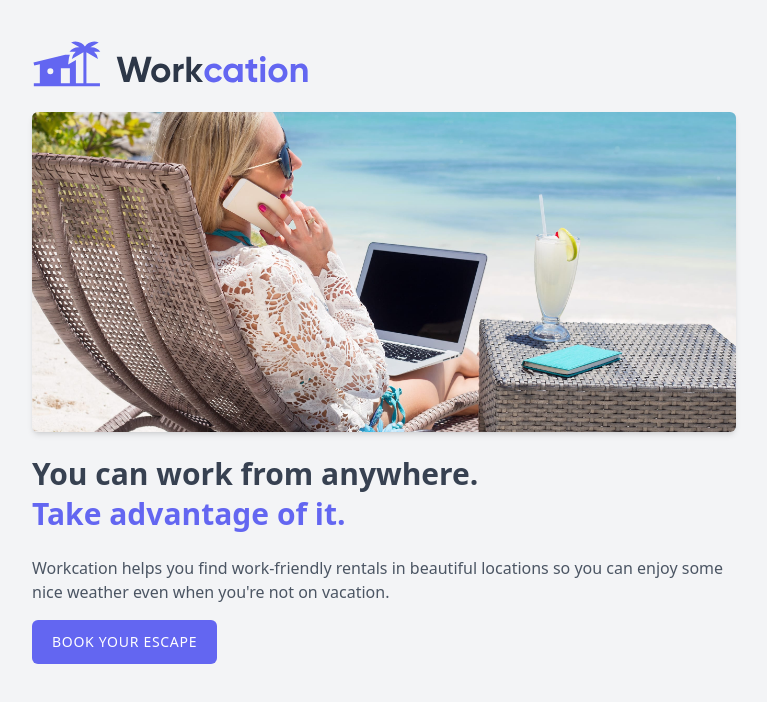
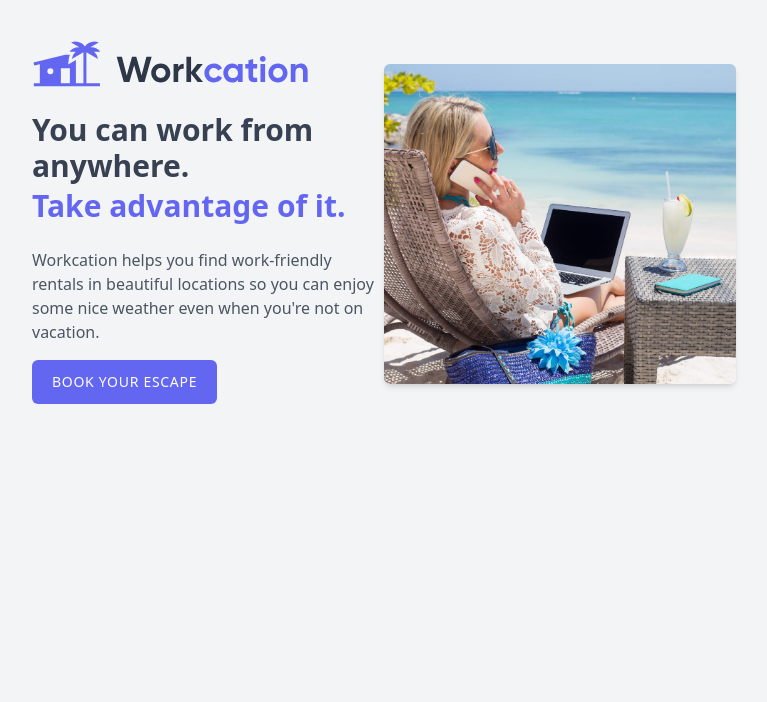
Before and after one commit to theiceeman/tailwind-css-crash, a website built with Vite: page index.html in a window 1280 px wide. Shown: the whole page, without its empty margins (256-1023 px from the left). Built offline with nearby package versions, Linux system fonts and the light colour scheme.

Commit message:
responsive design

```diff
--- a/index.html
+++ b/index.html
@@ -8,12 +8,13 @@
   </head>
   <body class="bg-gray-100">
     <!--  px-44 -->
-    <div class="mx-auto mt-10 max-w-3xl px-8">
+    <div class="mx-auto mt-10 max-w-3xl px-8 grid lg:grid-cols-2">
+      <div class="col-span-1">
         <div>
           <img class="pr-10 h-16 sm:h-12" src="./img/logo.svg" alt="logo" />
 
           <img
-          class="rounded-md mt-6 shadow-md sm:object-cover sm:object-center sm:h-80 sm:w-full"
+            class="rounded-md mt-6 shadow-md sm:object-cover sm:object-center sm:h-80 sm:w-full lg:hidden"
             src="./img/beach-work.jpg"
             alt="logo"
           />
@@ -28,8 +29,9 @@
         </div>
         <div class="mt-6 space-y-4">
           <p class="text-gray-600">
-          Workcation helps you find work-friendly rentals in beautiful locations
-          so you can enjoy some nice weather even when you're not on vacation.
+            Workcation helps you find work-friendly rentals in beautiful
+            locations so you can enjoy some nice weather even when you're not on
+            vacation.
           </p>
           <div
             class="bg-indigo-500 text-white px-5 rounded-md py-3 text-sm inline-block"
@@ -38,5 +40,15 @@
           </div>
         </div>
       </div>
+      <div class="col-span-1 hidden lg:block">
+        <img
+        class="rounded-md mt-6 shadow-md sm:object-cover sm:object-center sm:h-80 sm:w-full"
+        src="./img/beach-work.jpg"
+        alt="logo"
+      />
+    </div>
+
+      </div>
+    </div>
   </body>
 </html>
```
Lines whose indentation alone changed are shown as unchanged.
